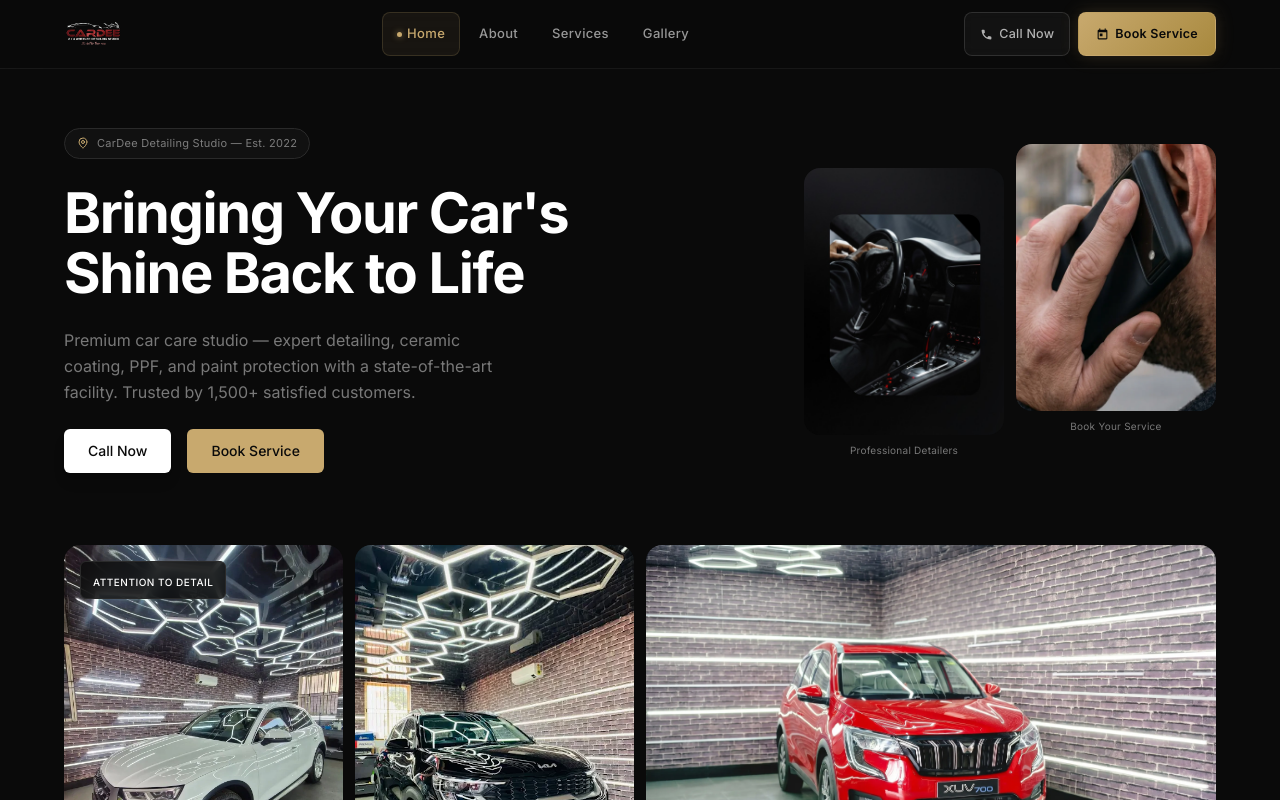
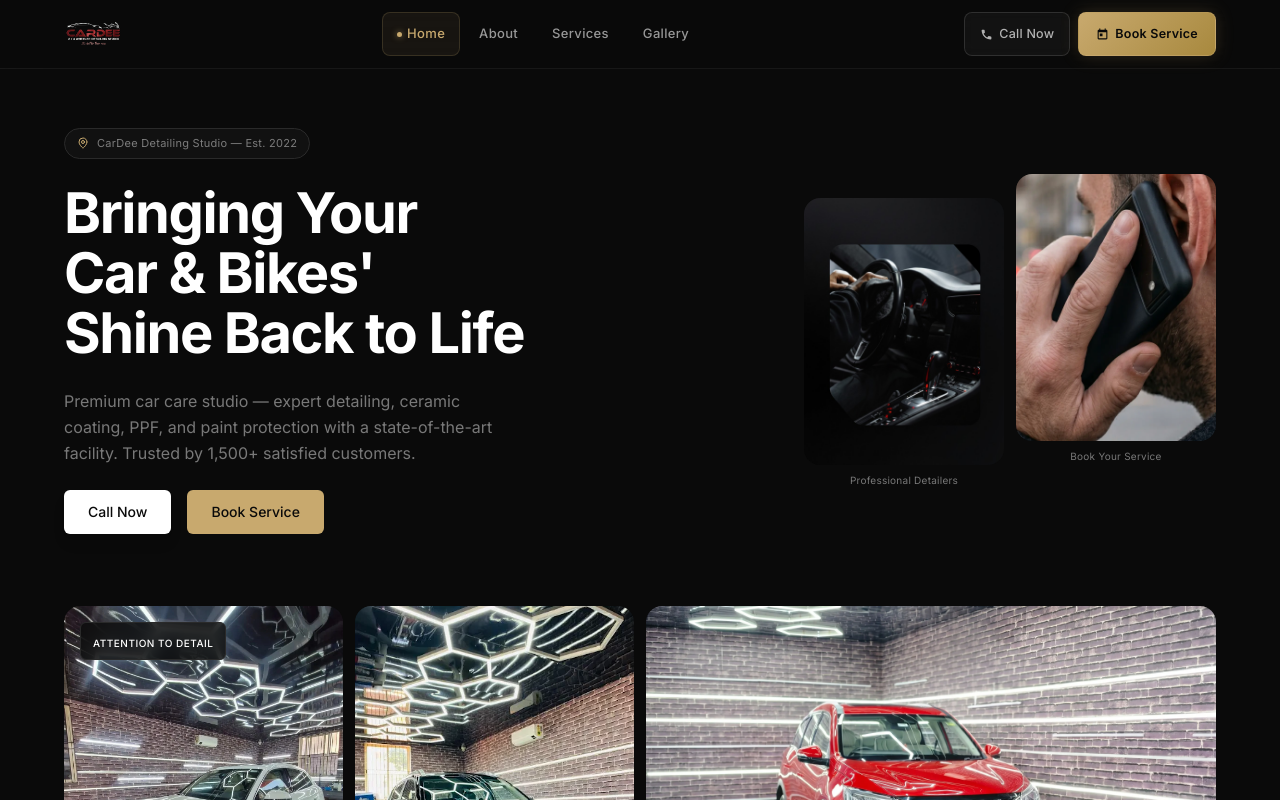
Before and after one commit to nehalnadaf-git/cardee-detailing-studio, a Next.js app: page / in a window 1280 px wide. Shown: the top 800 px of the page. Built offline with nearby package versions, Linux system fonts and the light colour scheme.

Commit message:
feat: update hero headline to include cars and bikes

```diff
--- a/components/sections/Hero.tsx
+++ b/components/sections/Hero.tsx
@@ -43,7 +43,9 @@ export default function Hero() {
               }}
               className="text-[2.1rem] sm:text-5xl lg:text-[56px] font-bold text-white leading-[1.08] tracking-tight"
             >
-              Bringing Your Car&apos;s Shine Back to Life
+              <span className="block">Bringing Your</span>
+              <span className="block">Car &amp; Bikes&apos;</span>
+              <span className="block">Shine Back to Life</span>
             </h1>
 
             <p
```
